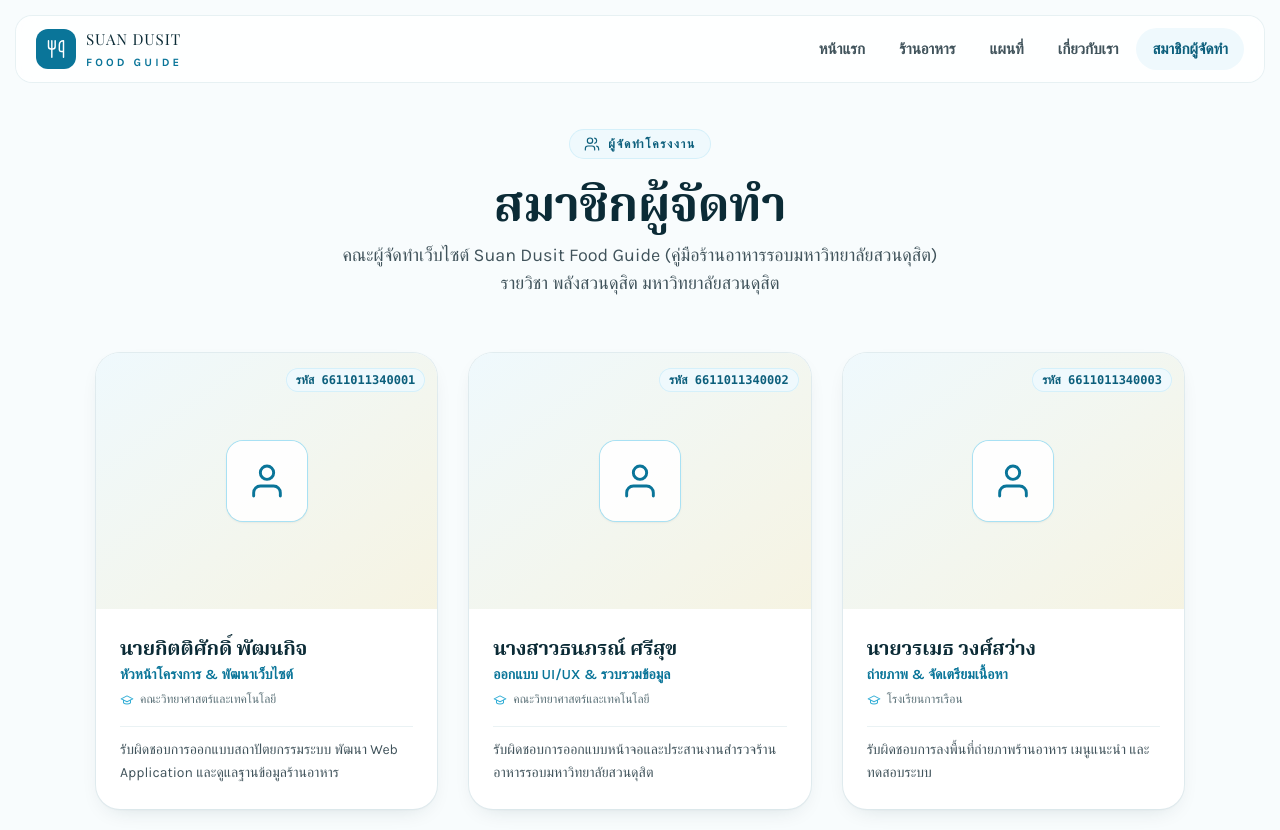
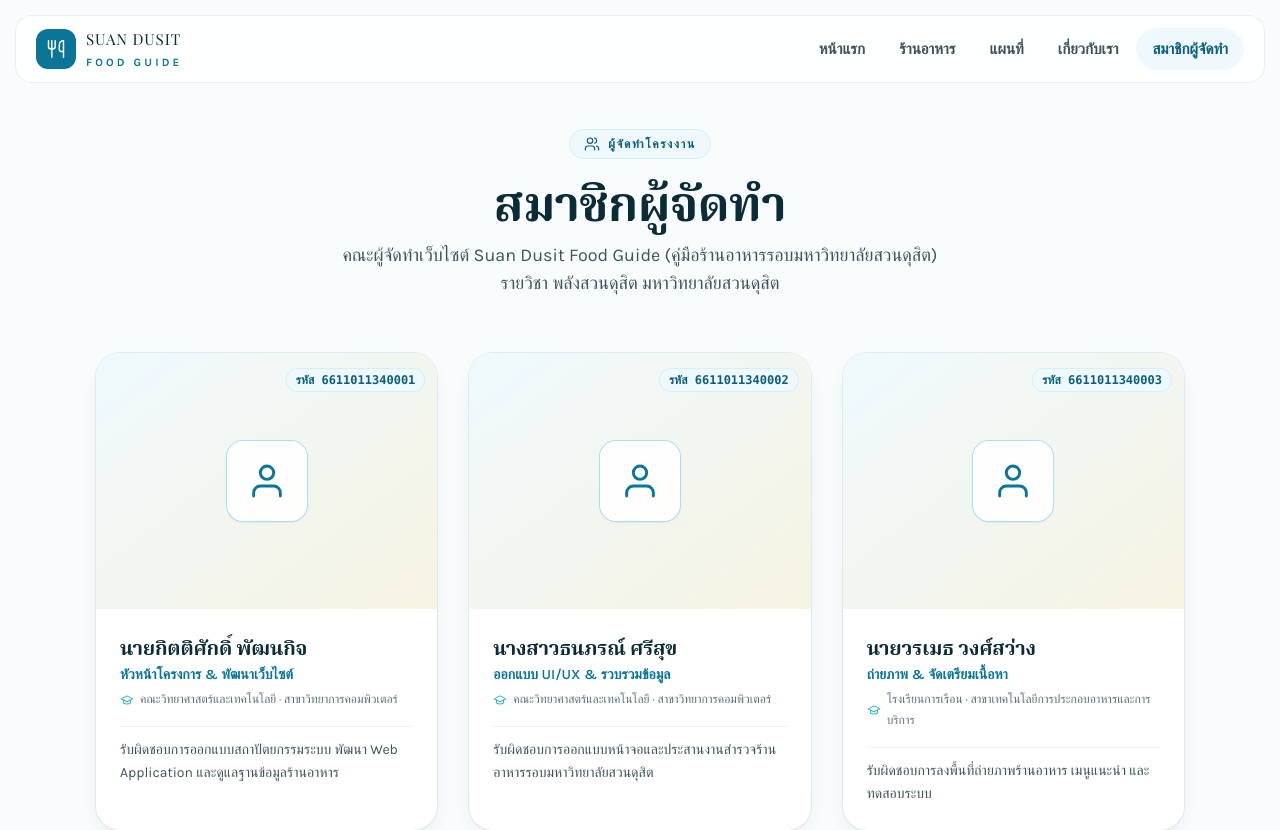
Before and after one commit to satangttv4Xd/suandusitfood, a React (Vite) app: page /team in a window 1280 px wide. Shown: the top 830 px of the page. Built offline with nearby package versions, Linux system fonts and the light colour scheme; a web font is replaced by a local one.

Commit message:
feat(team): separate faculty and major fields for team members

```diff
--- a/src/lib/db.ts
+++ b/src/lib/db.ts
@@ -96,7 +96,10 @@ function normalise(raw: unknown): Database {
     menus: Array.isArray(input.menus) ? input.menus : base.menus,
     reviews: Array.isArray(input.reviews) ? input.reviews : base.reviews,
     teamMembers: Array.isArray(input.teamMembers)
-      ? input.teamMembers
+      ? input.teamMembers.map((m) => ({
+          ...m,
+          major: typeof m.major === 'string' ? m.major : '',
+        }))
       : structuredClone(seedTeamMembers),
   }
 }
--- a/src/lib/seed.ts
+++ b/src/lib/seed.ts
@@ -305,6 +305,7 @@ export const seedTeamMembers: Database['teamMembers'] = [
     studentId: '6611011340001',
     role: 'หัวหน้าโครงการ & พัฒนาเว็บไซต์',
     faculty: 'คณะวิทยาศาสตร์และเทคโนโลยี',
+    major: 'วิทยาการคอมพิวเตอร์',
     image: '',
     bio: 'รับผิดชอบการออกแบบสถาปัตยกรรมระบบ พัฒนา Web Application และดูแลฐานข้อมูลร้านอาหาร',
     sortOrder: 1,
@@ -316,6 +317,7 @@ export const seedTeamMembers: Database['teamMembers'] = [
     studentId: '6611011340002',
     role: 'ออกแบบ UI/UX & รวบรวมข้อมูล',
     faculty: 'คณะวิทยาศาสตร์และเทคโนโลยี',
+    major: 'วิทยาการคอมพิวเตอร์',
     image: '',
     bio: 'รับผิดชอบการออกแบบหน้าจอและประสานงานสำรวจร้านอาหารรอบมหาวิทยาลัยสวนดุสิต',
     sortOrder: 2,
@@ -327,6 +329,7 @@ export const seedTeamMembers: Database['teamMembers'] = [
     studentId: '6611011340003',
     role: 'ถ่ายภาพ & จัดเตรียมเนื้อหา',
     faculty: 'โรงเรียนการเรือน',
+    major: 'เทคโนโลยีการประกอบอาหารและการบริการ',
     image: '',
     bio: 'รับผิดชอบการลงพื้นที่ถ่ายภาพร้านอาหาร เมนูแนะนำ และทดสอบระบบ',
     sortOrder: 3,
--- a/src/lib/types.ts
+++ b/src/lib/types.ts
@@ -103,6 +103,7 @@ export interface TeamMember {
   studentId: string
   role: string
   faculty: string
+  major: string
   image: string
   bio: string
   sortOrder: number
--- a/src/pages/Team.tsx
+++ b/src/pages/Team.tsx
@@ -77,10 +77,17 @@ export function Team() {
                       {member.role}
                     </p>
                   )}
-                  {member.faculty && (
+                  {(member.faculty || member.major) && (
                     <p className="mt-1 flex items-center gap-1.5 text-xs text-muted">
                       <Icon name="cap" className="h-3.5 w-3.5 shrink-0 text-brand-400" />
-                      <span>{member.faculty}</span>
+                      <span>
+                        {[
+                          member.faculty,
+                          member.major ? `สาขา${member.major.replace(/^สาขา/, '')}` : '',
+                        ]
+                          .filter(Boolean)
+                          .join(' · ')}
+                      </span>
                     </p>
                   )}
                 </div>
--- a/src/pages/admin/AdminTeam.tsx
+++ b/src/pages/admin/AdminTeam.tsx
@@ -23,6 +23,7 @@ interface MemberDraft {
   studentId: string
   role: string
   faculty: string
+  major: string
   image: string
   bio: string
   sortOrder: string
@@ -33,6 +34,7 @@ const blank: MemberDraft = {
   studentId: '',
   role: '',
   faculty: '',
+  major: '',
   image: '',
   bio: '',
   sortOrder: '0',
@@ -52,7 +54,10 @@ export function AdminTeam() {
 
   const rows = useMemo(() => {
     return members.filter((member) =>
-      matches(`${member.name} ${member.studentId} ${member.role} ${member.faculty}`, query.trim()),
+      matches(
+        `${member.name} ${member.studentId} ${member.role} ${member.faculty} ${member.major}`,
+        query.trim(),
+      ),
     )
   }, [members, query])
 
@@ -70,6 +75,7 @@ export function AdminTeam() {
       studentId: member.studentId,
       role: member.role,
       faculty: member.faculty,
+      major: member.major || '',
       image: member.image,
       bio: member.bio,
       sortOrder: String(member.sortOrder),
@@ -99,6 +105,7 @@ export function AdminTeam() {
       studentId: draft.studentId.trim(),
       role: draft.role.trim(),
       faculty: draft.faculty.trim(),
+      major: draft.major.trim(),
       image: draft.image,
       bio: draft.bio.trim(),
       sortOrder: Number(draft.sortOrder) || 0,
@@ -203,9 +210,14 @@ export function AdminTeam() {
                       {member.studentId}
                     </Badge>
                   )}
-                  {member.faculty && (
+                  {(member.faculty || member.major) && (
                     <p className="mt-1 truncate text-xs text-muted">
-                      {member.faculty}
+                      {[
+                        member.faculty,
+                        member.major ? `สาขา${member.major.replace(/^สาขา/, '')}` : '',
+                      ]
+                        .filter(Boolean)
+                        .join(' · ')}
                     </p>
                   )}
                 </div>
@@ -270,7 +282,6 @@ export function AdminTeam() {
             </Field>
           </div>
 
-          <div className="grid gap-3 sm:grid-cols-2">
           <Field label="บทบาท / หน้าที่" htmlFor="member-role" required error={errors.role}>
             <Input
               id="member-role"
@@ -280,12 +291,22 @@ export function AdminTeam() {
             />
           </Field>
 
-            <Field label="คณะ / สาขาวิชา" htmlFor="member-faculty">
+          <div className="grid gap-3 sm:grid-cols-2">
+            <Field label="คณะ" htmlFor="member-faculty">
               <Input
                 id="member-faculty"
                 value={draft.faculty}
                 onChange={(event) => setDraft({ ...draft, faculty: event.target.value })}
                 placeholder="เช่น คณะวิทยาศาสตร์และเทคโนโลยี"
+              />
+            </Field>
+
+            <Field label="สาขาวิชา" htmlFor="member-major">
+              <Input
+                id="member-major"
+                value={draft.major}
+                onChange={(event) => setDraft({ ...draft, major: event.target.value })}
+                placeholder="เช่น วิทยาการคอมพิวเตอร์"
               />
             </Field>
           </div>
```
Also changed, not shown: 1 other file (tests, documents, lock files or other folders). Lines whose indentation alone changed are shown as unchanged.
